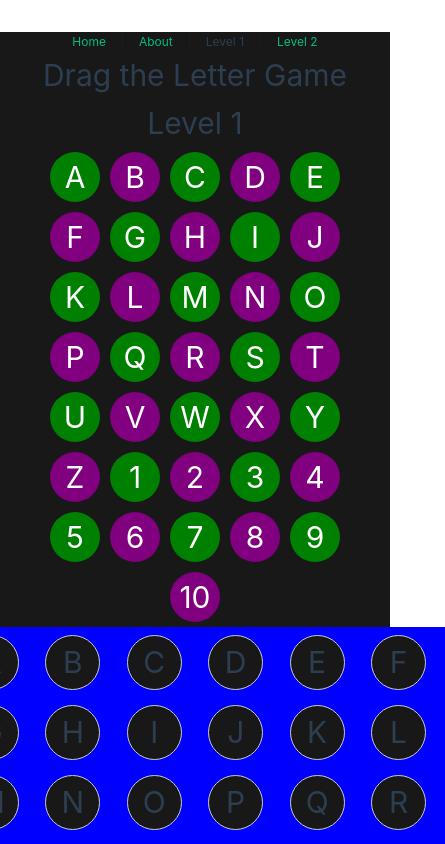
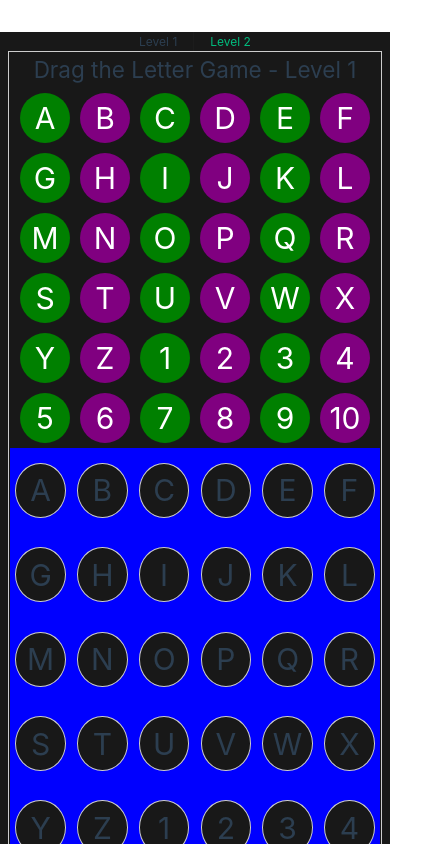
Before and after one commit to jevenmarfil/myreader, a Vue app: page /level1 in a window 390 px wide. Shown: the top 844 px of the page, 445 px wide, since content can reach past the window. Built offline with nearby package versions, Linux system fonts and the light colour scheme.

Commit message:
auto scroll functionality

```diff
--- a/src/App.vue
+++ b/src/App.vue
@@ -14,8 +14,8 @@ import { RouterLink, RouterView } from 'vue-router'
   </header> -->
     <div class="body">
       <nav>
-        <RouterLink to="/">Home</RouterLink>
-        <RouterLink to="/about">About</RouterLink>
+        <!-- <RouterLink to="/">Home</RouterLink>
+        <RouterLink to="/about">About</RouterLink> -->
         <RouterLink to="/level1">Level 1</RouterLink>
         <RouterLink to="/level2">Level 2</RouterLink>
 
--- a/src/assets/main.css
+++ b/src/assets/main.css
@@ -3,8 +3,8 @@
 #app {
   max-width: 1280px;
   margin: 0 auto;
-  padding-left: 2rem;
-  padding-right: 2rem;
+  padding-left: 0.5rem;
+  padding-right: 0.5rem;
   background-color: #181818;
   font-weight: normal;
 
--- a/src/views/Level1View.vue
+++ b/src/views/Level1View.vue
@@ -1,7 +1,6 @@
 <template>
-  <div style="display: flex; flex-direction: column; align-items: center;">
-    <div class="title">
-      <h1>Drag the Letter Game Level 1</h1>
+  <div class = "scrollable-container"  id="scrollable-container" ref="scrollContainer">
+    <h2>Drag the Letter Game - Level 1</h2>
     <div class="letter-container">
       <div
         v-for="(letter, index) in unshuffledLetters"
@@ -14,7 +13,6 @@
         draggable="true"
       >
         {{ letter.text }}
-        </div>
       </div>
     </div>
     <div class="grid">
@@ -55,9 +53,14 @@ const grid = ref<any>([])
 const colors = ['green', 'purple'] // Define the two alternating colors
 let colorIndex = 0 // Initialize the color index
 const dropZone = ref([]);
+const scrollContainer = ref(null);
 
 //methods
 onMounted(() => {
+
+  const container: any = scrollContainer.value;
+  container.addEventListener('touchmove', handleTouchMove);
+
   for (let letterCode = 65; letterCode <= 90; letterCode++) {
     const color = colors[colorIndex] // Get the current color
     letters.value.push({
@@ -87,6 +90,23 @@ onMounted(() => {
 
   generateGrid()
 })
+const handleTouchMove = (event: any) => {
+
+      console.log("TOUCHING", event.type)
+      const touch = event.touches[0];
+      const currentX = touch.clientX;
+      const currentY = touch.clientY;
+      console.log("TOUCHING", event.type, currentX , currentY )
+
+
+      if(currentY >= window.innerHeight-60){
+        window.scrollBy(0,5);
+      }else if(currentY <= 60){
+        window.scrollBy(0,-5);
+      }
+
+
+    };
 
 const startDrag = (event: Event, letter: any) => {
   const targetElement: any = dropZone.value.find((el: any)=>el.innerText == letter);
@@ -99,11 +119,14 @@ const startDrag = (event: Event, letter: any) => {
       const touch = event.touches[0];
       const currentX = touch.clientX;
       const currentY = touch.clientY;
-      const elementAtTouchPoint = document.elementFromPoint(currentX, currentY);
+      const elementAtTouchPoint: any = document.elementFromPoint(currentX, currentY);
       if (elementAtTouchPoint !== null && elementAtTouchPoint.id == "cell"+letter) {
         // Another element is touched during touchmove
         touchedElementId = elementAtTouchPoint.id
         console.log("Touched another element:", elementAtTouchPoint, elementAtTouchPoint.id);
+      }
+      else if(elementAtTouchPoint.id && elementAtTouchPoint.id != "cell"+letter){
+        touchedElementId = null;
       }
     })
 
@@ -182,11 +205,18 @@ const shuffleArray = (array: any) => {
 </script>
 
 <style scoped>
-.title {
+/* Style the scrollable container */
+.scrollable-container {
+  display: flex;
+  flex-direction: column;
+  align-items: center;
+  overflow-y: scroll;
+  /* overflow: hidden; */
+  border: 1px solid #ccc; /* Add borders or styling as desired */
+}
+.letter-container {
   text-align: center;
   width: 100%;
-}
-.letter-container {
   display: flex;
   flex-wrap: wrap;
   justify-content: center;
@@ -245,4 +275,15 @@ const shuffleArray = (array: any) => {
   pointer-events: none;
   background: radial-gradient(circle, transparent, transparent 18px, #007fff 20px, #007fff 23px, #1f90ff 23px, #1f90ff 36px, #007fff) center top/60px 60px;
 }
+
+@media (max-width: 500px) {
+  .row {
+  width: 95vw;
+  height: 10vh;
+  display: flex;
+  justify-content: space-evenly;
+  align-items: center;
+  font-size: 30px; /* Adjust font size as needed */
+}
+}
 </style>
```
Lines whose indentation alone changed are shown as unchanged.
